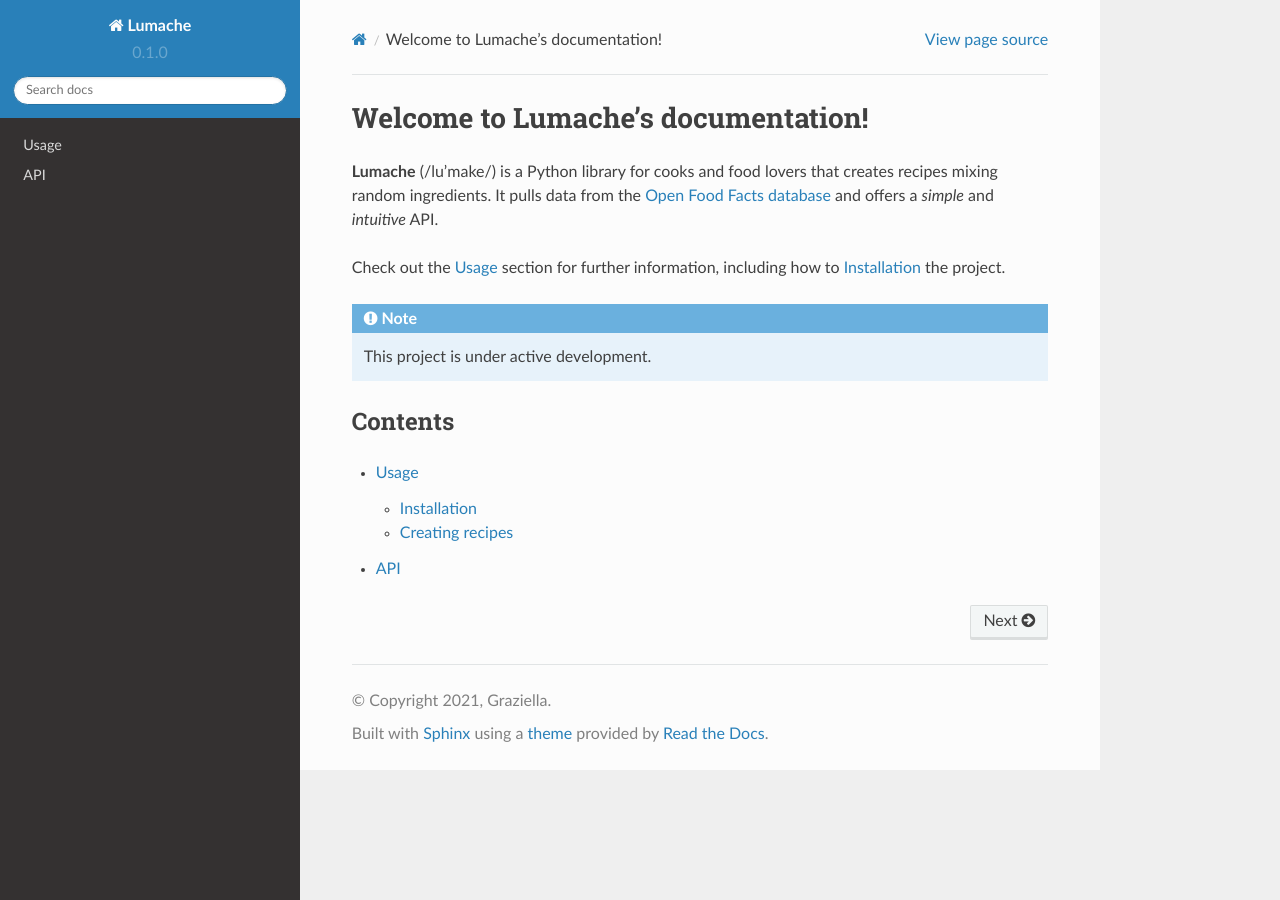
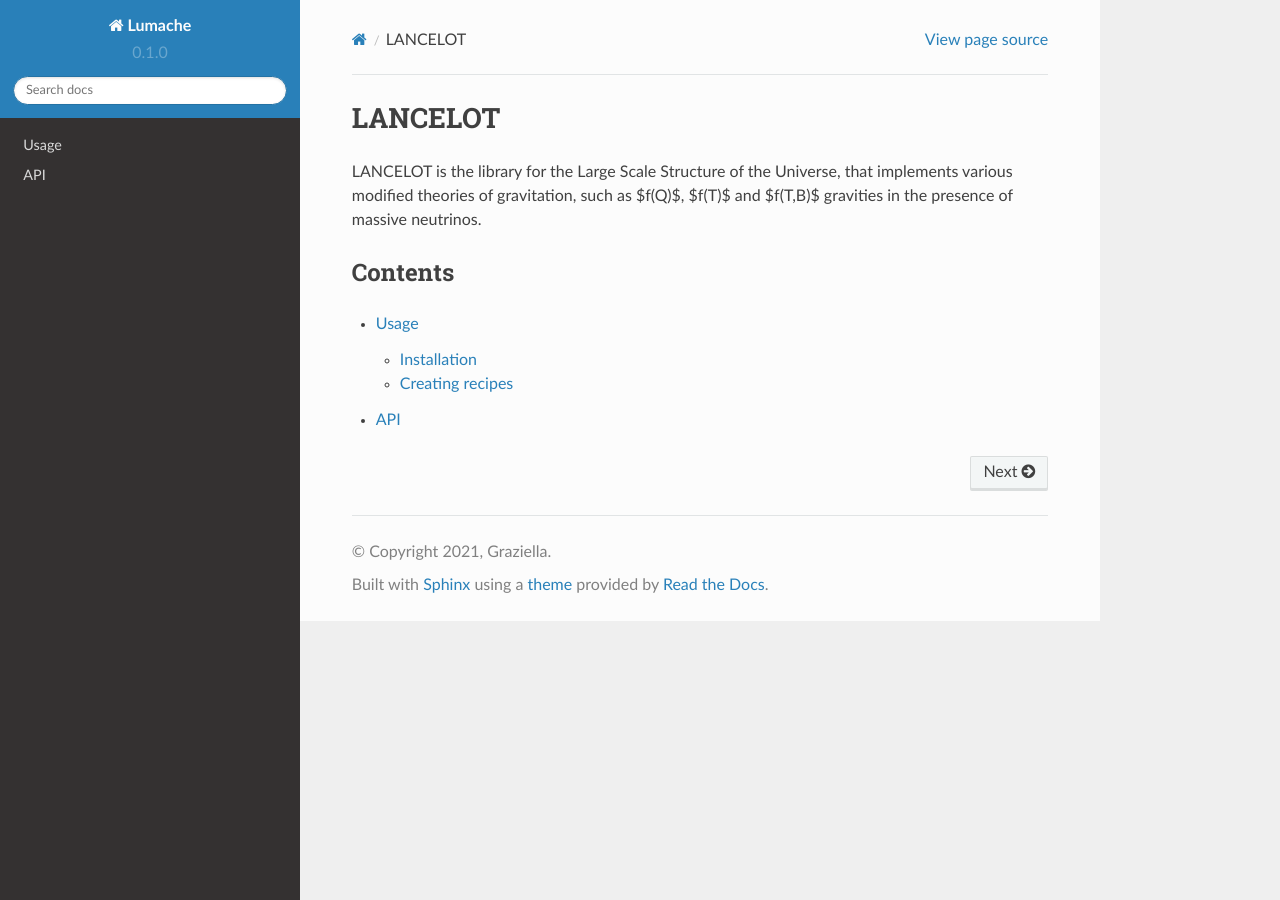
Before and after one commit to singlefrequency/LANCELOT, a Sphinx documentation site: the page built from docs/source/index.rst, in a window 1280 px wide. Built offline with Sphinx 7.4.7 and the Read the Docs theme 2.0.0, drawn with Linux system fonts in a browser that asks for light colours.

Commit message:
Update index.rst

```diff
--- a/docs/source/index.rst
+++ b/docs/source/index.rst
@@ -1,17 +1,8 @@
-Welcome to Lumache's documentation!
-===================================
+LANCELOT
+=======================================
+LANCELOT is the library for the Large Scale Structure of the Universe, that implements various modified theories of gravitation, such as $f(Q)$, $f(T)$ and
+$f(T,B)$ gravities in the presence of massive neutrinos.
 
-**Lumache** (/lu'make/) is a Python library for cooks and food lovers
-that creates recipes mixing random ingredients.
-It pulls data from the `Open Food Facts database <https://world.openfoodfacts.org/>`_
-and offers a *simple* and *intuitive* API.
-
-Check out the :doc:`usage` section for further information, including
-how to :ref:`installation` the project.
-
-.. note::
-
-   This project is under active development.
 
 Contents
 --------
```
